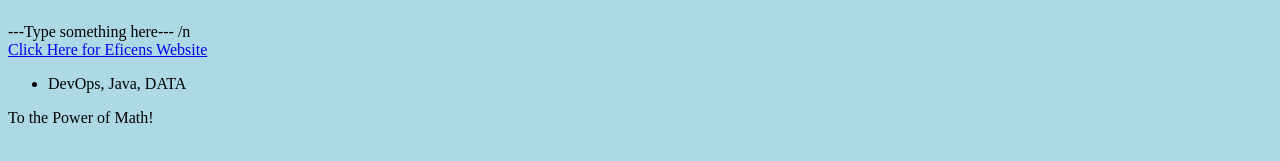
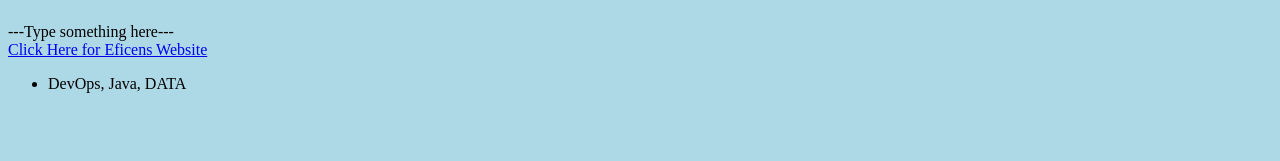
Before and after one commit to Ashish1797/JenkinsTest, a plain HTML site: page index.html in a window 1280 px wide. Shown: the part 173-334 px from the top of the page. Drawn offline with Linux system fonts and the light colour scheme.

Commit message:
Update index.html

```diff
--- a/index.html
+++ b/index.html
@@ -8,22 +8,9 @@
 
 		<h2> <img src = "https://eficens.ai/assets/img/logo.svg"; width="300" height="90"> </img> </h2>
 
-	<p1> ---Type something here--- /n <br> </p1>
+	<p1> ---Type something here--- <br> </p1>
 	<p2> <a href = "https://eficens.ai/"> Click Here for Eficens Website </a> </p2>
 	<ul> <li> DevOps, Java, DATA </li>
 	</ul>
 	</body>
 </html>
-
-
-<!DOCTYPE html>
-<html>
-<head>
-    <meta charset="UTF-8">
-    <title>To the Power of Math!</title>
-</head>
-
-<body>
-    To the Power of Math!
-</body>
-</html>
```
